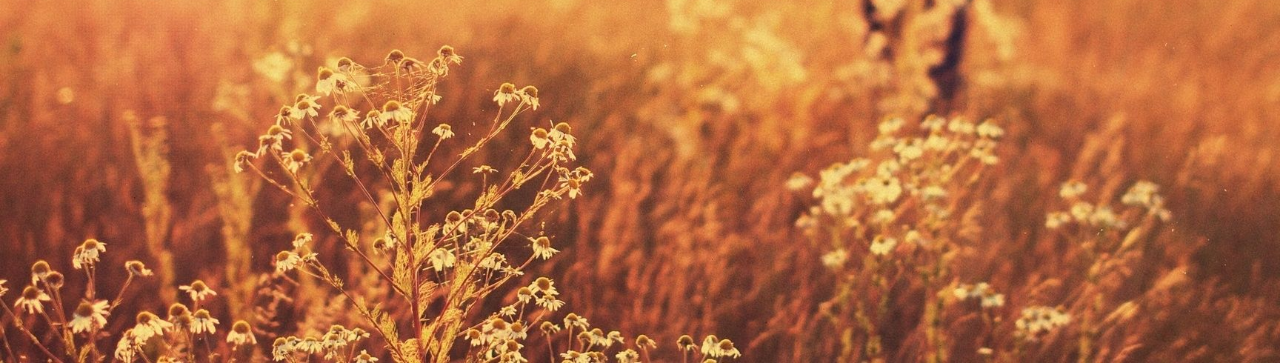
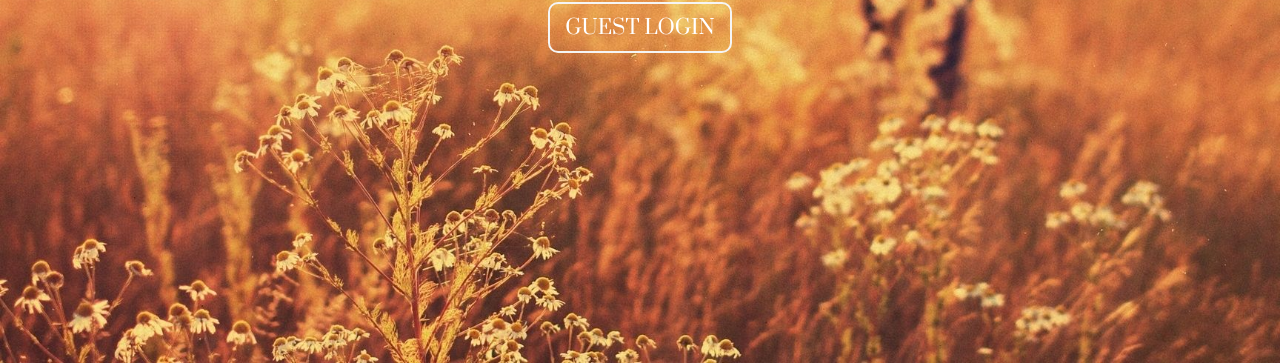
Before and after one commit to Chaemin-L/clone-coding-momentum, a plain HTML site: page index.html in a window 1280 px wide. Shown: the part 437-800 px from the top of the page. Drawn offline with Linux system fonts and the light colour scheme.

Commit message:
style: Add font style

```diff
--- a/css/style.css
+++ b/css/style.css
@@ -14,6 +14,7 @@ td, th {padding:0}
 
 
 * {
+    font-family: 'Prata', serif;
     font-size: 20px;
 }
 
@@ -39,7 +40,7 @@ header{
 }
 
 section{
-    height: 90%;
+    height: 100%;
     display: flex;
     justify-content: center;
     align-items: center;
@@ -67,7 +68,8 @@ section{
 .login-page button{
     width:fit-content;
     margin: auto;
-    padding: 5px 10px;
+    margin-top: 10px;
+    padding: 10px 15px;
     display: block;
     cursor: pointer;
     color: white;
--- a/index.html
+++ b/index.html
@@ -5,6 +5,7 @@
 		<meta http-equiv="X-UA-Compatible" content="IE=edge" />
 		<meta name="viewport" content="width=device-width, initial-scale=1.0" />
 		<link rel="stylesheet" type="text/css" href="css/style.css" />
+		<link href="https://fonts.googleapis.com/css2?family=Prata&display=swap" rel="stylesheet">
 		<script src="https://kit.fontawesome.com/27aaa5eb05.js" crossorigin="anonymous"></script>
 		<title>Momentum</title>
 	</head>
```
